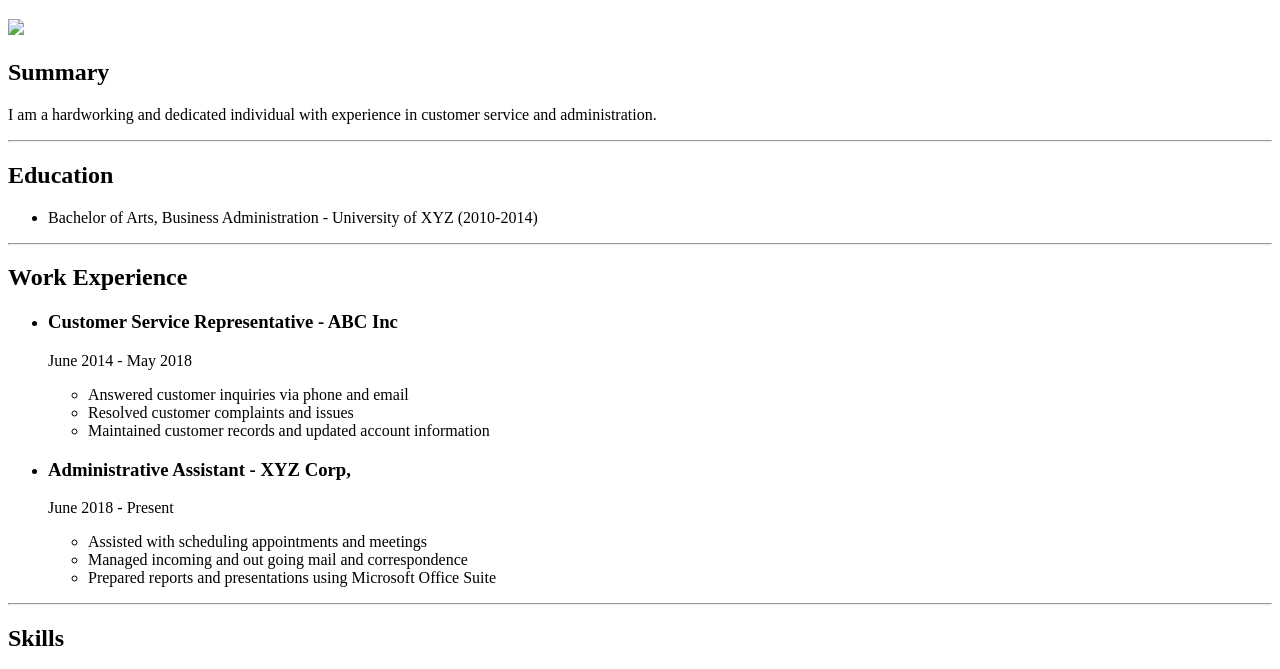
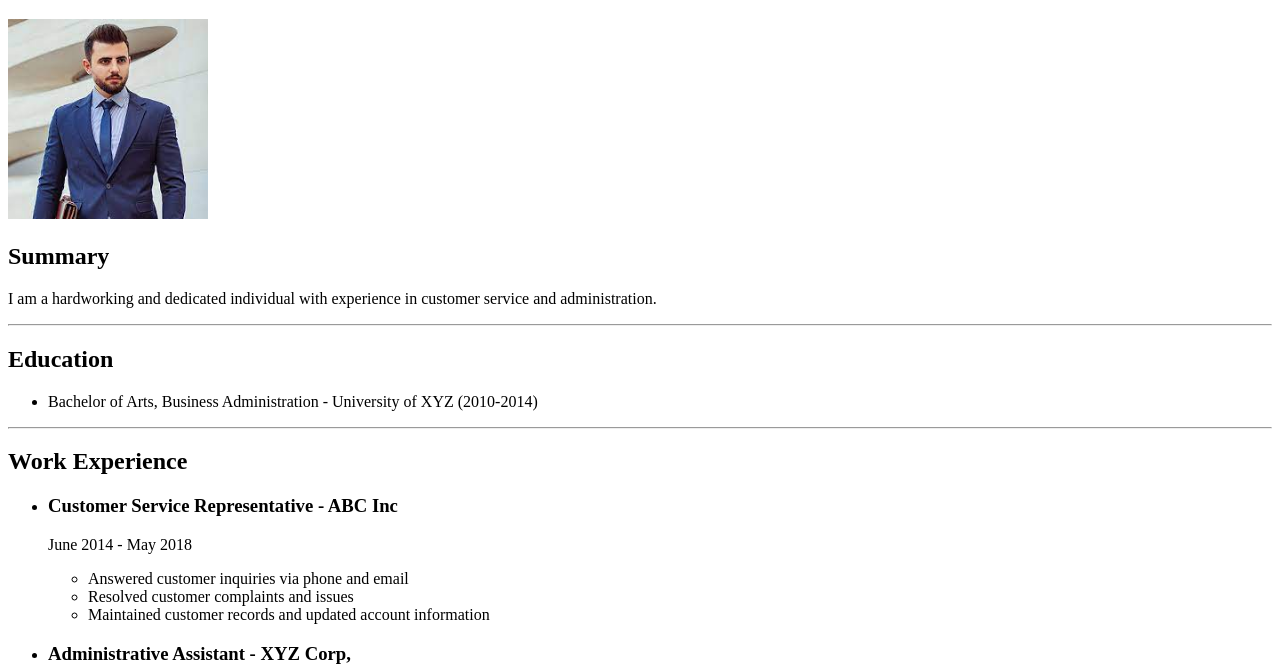
Before and after one commit to abaktha/Capstone-Project1, a plain HTML site: page index.html in a window 1280 px wide. Shown: the part 61-730 px from the top of the page. Drawn offline with Linux system fonts and the light colour scheme.

Commit message:
Update index.html

```diff
--- a/index.html
+++ b/index.html
@@ -6,7 +6,7 @@
 </head>
 <body>
     <h1>John Doe</h1>
-    <img src="./assets/images/IMG_4977.jpg" height="200"/>
+    <img src="./assets/images/jd.jpg" height="200"/>
 
     <h2>Summary</h2>
     <p> I am a hardworking and dedicated individual with experience in customer service and administration. </p>
```
